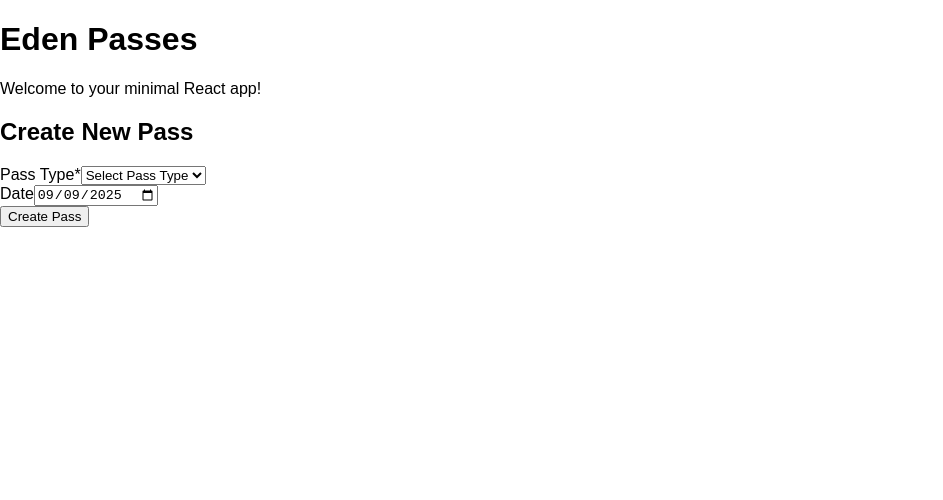
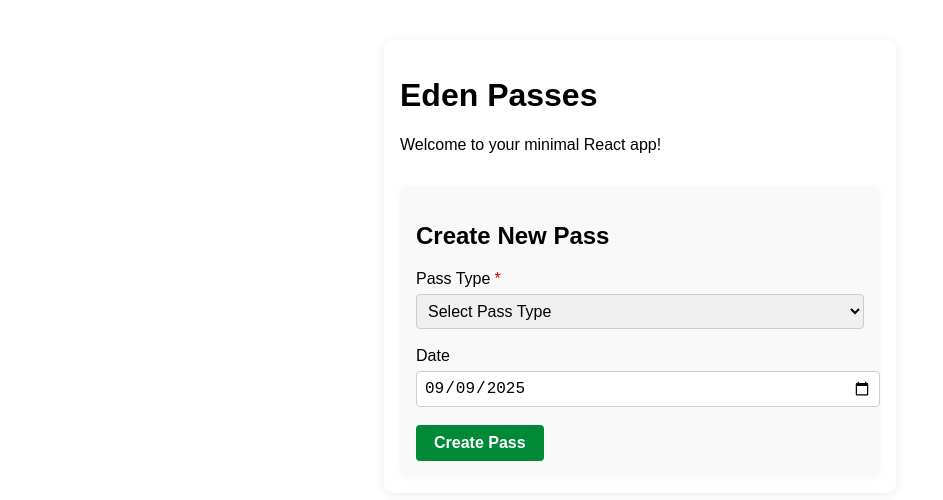
Before and after one commit to edencoworking/eden-passes, a React (Create React App) app: page / in a window 1280 px wide. Shown: the top 500 px of the page, without its empty margins (0-943 px from the left). Built offline with nearby package versions, Linux system fonts and the light colour scheme.

Commit message:
Add styling for Create New Pass form and homepage layout

```diff
--- a/src/App.css
+++ b/src/App.css
@@ -3,4 +3,71 @@ body {
   font-family: sans-serif;
 }
 
-/* Minimal App.css for React build success */
+.App {
+  max-width: 480px;
+  margin: 40px auto;
+  padding: 16px;
+  background: #fff;
+  border-radius: 10px;
+  box-shadow: 0 2px 12px rgba(0,0,0,0.08);
+}
+
+.new-pass-section {
+  margin-top: 32px;
+  padding: 16px;
+  background: #f9f9f9;
+  border-radius: 6px;
+  box-shadow: 0 1px 6px rgba(0,0,0,0.04);
+}
+
+.new-pass-form .form-group {
+  margin-bottom: 18px;
+}
+
+.new-pass-form label {
+  display: block;
+  margin-bottom: 6px;
+  font-weight: 500;
+}
+
+.new-pass-form .required {
+  color: #d90000;
+  margin-left: 4px;
+}
+
+.new-pass-form select,
+.new-pass-form input[type="date"] {
+  width: 100%;
+  padding: 7px;
+  border: 1px solid #ccc;
+  border-radius: 4px;
+  font-size: 16px;
+}
+
+.new-pass-form .error {
+  color: #d90000;
+  font-size: 14px;
+  margin-top: 4px;
+}
+
+.submit-btn {
+  background: #008a38;
+  color: #fff;
+  font-weight: 600;
+  border: none;
+  border-radius: 4px;
+  padding: 9px 18px;
+  font-size: 16px;
+  cursor: pointer;
+}
+
+.submit-btn:hover {
+  background: #006c2a;
+}
+
+.success-message {
+  margin-top: 16px;
+  color: #008a38;
+  font-size: 15px;
+  font-weight: 500;
+}
```
